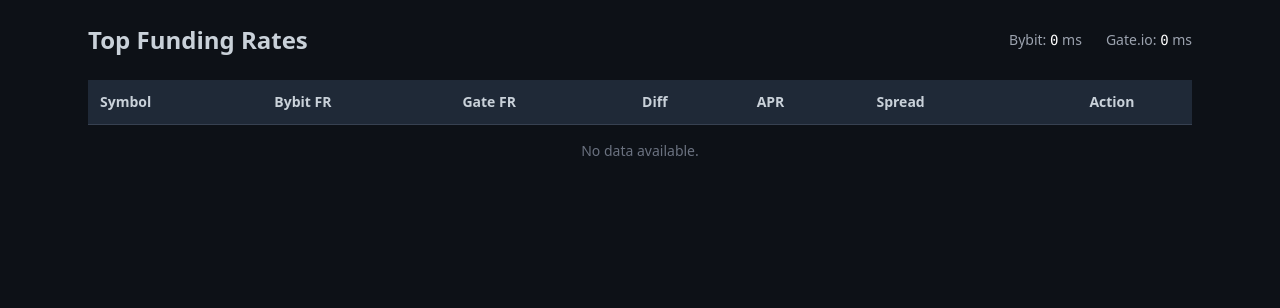
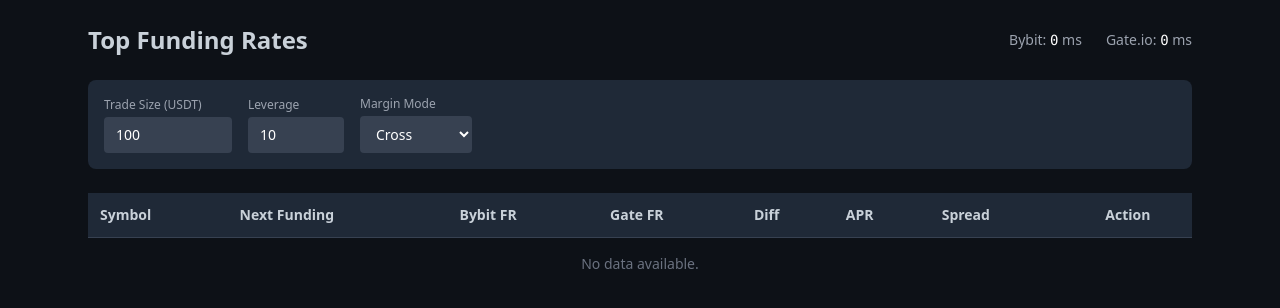
Before and after one commit to aziz09iz/FRapp, a FastAPI app: page / in a window 1280 px wide. Shown: the part 61-369 px from the top of the page. Run offline with FastAPI, Linux system fonts and the light colour scheme; data that the repository does not hold is empty; some libraries are stand-ins or nearby versions.

Commit message:
feat: implement funding rate dashboard, exchange manager, and simultaneous arbitrage execution logic

```diff
--- a/api/routes.py
+++ b/api/routes.py
@@ -17,6 +17,7 @@ async def get_dashboard():
         pg = exchange_manager.get_price('gateio', symbol) or 0
         fb = exchange_manager.get_funding_rate('bybit', symbol) or 0
         fg = exchange_manager.get_funding_rate('gateio', symbol) or 0
+        nxt = exchange_manager.next_funding_times.get('bybit', {}).get(symbol, 0)
 
         # Only consider symbols where we actually extracted funding rate realistically
         # E.g. avoid clutter if both are exactly 0 in info
@@ -32,6 +33,7 @@ async def get_dashboard():
             "bybit_fr": fb,
             "gate_fr": fg,
             "interval": 8,
+            "next_funding_time": nxt,
             "apr": apr,
             "bybit_price": pb,
             "gate_price": pg,
@@ -77,3 +79,27 @@ async def api_post_settings(data: SettingsUpdate):
     update_env(data.model_dump())
     await exchange_manager.reinit()
     return {"status": "ok", "message": "Settings saved to .env"}
+
+class TradeRequest(BaseModel):
+    symbol: str
+    size_usdt: float
+    leverage: int
+    margin_mode: str
+    long_exchange: str
+    short_exchange: str
+
+@router.post("/execute")
+async def execute_trade(data: TradeRequest):
+    from core.trading import process_instant_entry
+    import asyncio
+    asyncio.create_task(
+        process_instant_entry(
+            data.symbol,
+            data.long_exchange,
+            data.short_exchange,
+            data.size_usdt,
+            data.leverage,
+            data.margin_mode
+        )
+    )
+    return {"status": "ok", "message": f"Execution triggered for {data.symbol}"}
--- a/core/exchanges.py
+++ b/core/exchanges.py
@@ -21,6 +21,7 @@ class ExchangeManager:
 
         self.last_prices = {'bybit': {}, 'gateio': {}}
         self.last_funding_rates = {'bybit': {}, 'gateio': {}}
+        self.next_funding_times = {'bybit': {}, 'gateio': {}}
         self.latency = {'bybit': 0, 'gateio': 0}
 
     def _init_private(self):
@@ -56,14 +57,19 @@ class ExchangeManager:
 
                     # Extract funding rate from info object avoiding extra api limits
                     fr = 0.0
+                    nxt_funding = 0
                     if 'info' in v:
                         if name == 'bybit':
                             fr_raw = v['info'].get('fundingRate')
                             fr = float(fr_raw) if fr_raw else 0.0
+                            nxt_raw = v['info'].get('nextFundingTime')
+                            nxt_funding = int(nxt_raw) if nxt_raw else 0
                         elif name == 'gateio':
                             fr_raw = v['info'].get('funding_rate')
                             fr = float(fr_raw) if fr_raw else 0.0
                     self.last_funding_rates[name][sym] = fr
+                    if nxt_funding > 0:
+                        self.next_funding_times[name][sym] = nxt_funding
             except Exception as e:
                 logger.error(f"{name} fetch_tickers error: {e}")
             finally:
--- a/core/trading.py
+++ b/core/trading.py
@@ -6,15 +6,19 @@ from db.models import PendingOrder, ActivePosition
 
 logger = logging.getLogger(__name__)
 
-async def execute_order(exchange_name, symbol, side, type="market", amount=1):
-    logger.info(f"Submitting {side} {type} order for {amount} {symbol} on {exchange_name}")
+async def execute_order(exchange_name, symbol, side, type="market", amount=1, params=None):
+    if params is None:
+        params = {}
+    logger.info(f"Submitting {side} {type} order for {amount} {symbol} on {exchange_name} with {params}")
     start = asyncio.get_event_loop().time()
     try:
         if exchange_name == "bybit":
-            # order = await exchange_manager.bybit_private.create_order(symbol, type, side, amount)
+            # Set leverage/margin mode (mockup for now, ccxt supports it via param/specific methods)
+            # await exchange_manager.bybit_private.set_leverage(leverage, symbol)
+            # order = await exchange_manager.bybit_private.create_order(symbol, type, side, amount, params=params)
             pass
         elif exchange_name == "gateio":
-            # order = await exchange_manager.gateio_private.create_order(symbol, type, side, amount)
+            # order = await exchange_manager.gateio_private.create_order(symbol, type, side, amount, params=params)
             pass
         await asyncio.sleep(0.1) # Simulate network time for mockup
     except Exception as e:
@@ -30,11 +34,19 @@ async def check_pending_orders():
         # Normally: orders = await session.execute(select(PendingOrder).where(PendingOrder.active == True))
         pass
 
-async def process_instant_entry(symbol, long_exchange, short_exchange):
+async def process_instant_entry(symbol, long_exchange, short_exchange, size_usdt: float = 100.0, leverage: int = 10, margin_mode: str = "cross"):
+    # Mockup of fetching price to convert USDT size to Asset Size
+    # bybit_price = exchange_manager.get_price('bybit', symbol) or 1
+    # amount = size_usdt / bybit_price
+    amount = 0.01 # Mocked
+
     # Execute simultaneously
+    # Pass leverage and margin mode into params
+    params = {"leverage": leverage, "marginMode": margin_mode}
+
     await asyncio.gather(
-        execute_order(long_exchange, symbol, "buy"),
-        execute_order(short_exchange, symbol, "sell")
+        execute_order(long_exchange, symbol, "buy", amount=amount, params=params),
+        execute_order(short_exchange, symbol, "sell", amount=amount, params=params)
     )
     # Save to ActivePositions
     async with AsyncSessionLocal() as session:
@@ -42,7 +54,7 @@ async def process_instant_entry(symbol, long_exchange, short_exchange):
             symbol=symbol,
             long_exchange=long_exchange,
             short_exchange=short_exchange,
-            qty=1.0
+            qty=amount
         )
         session.add(pos)
         await session.commit()
--- a/templates/dashboard.html
+++ b/templates/dashboard.html
@@ -9,11 +9,30 @@
     </div>
 </div>
 
+<div class="mb-6 p-4 bg-gray-800 rounded-lg flex flex-wrap gap-4 items-end">
+    <div>
+        <label class="block text-xs text-gray-400 mb-1">Trade Size (USDT)</label>
+        <input type="number" id="trade-size" value="100" class="w-32 bg-gray-700 text-white px-3 py-2 rounded text-sm focus:outline-none focus:ring-1 focus:ring-blue-500">
+    </div>
+    <div>
+        <label class="block text-xs text-gray-400 mb-1">Leverage</label>
+        <input type="number" id="trade-leverage" value="10" class="w-24 bg-gray-700 text-white px-3 py-2 rounded text-sm focus:outline-none focus:ring-1 focus:ring-blue-500">
+    </div>
+    <div>
+        <label class="block text-xs text-gray-400 mb-1">Margin Mode</label>
+        <select id="trade-margin" class="w-28 bg-gray-700 text-white px-3 py-2 rounded text-sm focus:outline-none focus:ring-1 focus:ring-blue-500">
+            <option value="cross">Cross</option>
+            <option value="isolated">Isolated</option>
+        </select>
+    </div>
+</div>
+
 <div class="overflow-x-auto">
     <table class="w-full text-left border-collapse">
         <thead class="bg-gray-800 text-sm">
             <tr>
                 <th class="p-3 border-b border-gray-700">Symbol</th>
+                <th class="p-3 border-b border-gray-700">Next Funding</th>
                 <th class="p-3 border-b border-gray-700">Bybit FR</th>
                 <th class="p-3 border-b border-gray-700">Gate FR</th>
                 <th class="p-3 border-b border-gray-700">Diff</th>
@@ -23,12 +42,41 @@
             </tr>
         </thead>
         <tbody id="table-body" class="text-sm">
-            <tr><td colspan="7" class="p-4 text-center text-gray-500">Loading data...</td></tr>
+            <tr><td colspan="8" class="p-4 text-center text-gray-500">Loading data...</td></tr>
         </tbody>
     </table>
 </div>
 
 <script>
+    let fundingTimes = {};
+
+    function updateCountdowns() {
+        const now = new Date().getTime();
+        for (const [symbol, targetMs] of Object.entries(fundingTimes)) {
+            const el = document.getElementById(`countdown-${symbol}`);
+            if (!el) continue;
+
+            let diff = targetMs - now;
+            if (targetMs <= 0 || diff <= 0) {
+                const d = new Date();
+                const h = d.getUTCHours();
+                const nextH = (Math.floor(h / 8) + 1) * 8;
+                const nextDate = new Date(Date.UTC(d.getUTCFullYear(), d.getUTCMonth(), d.getUTCDate(), nextH, 0, 0));
+                diff = nextDate.getTime() - d.getTime();
+            }
+
+            if (diff > 0) {
+                const h = Math.floor(diff / (1000 * 60 * 60)).toString().padStart(2, '0');
+                const m = Math.floor((diff % (1000 * 60 * 60)) / (1000 * 60)).toString().padStart(2, '0');
+                const s = Math.floor((diff % (1000 * 60)) / 1000).toString().padStart(2, '0');
+                el.innerText = `${h}:${m}:${s}`;
+            } else {
+                el.innerText = "00:00:00";
+            }
+        }
+    }
+    setInterval(updateCountdowns, 1000);
+
     async function fetchData() {
         try {
             const res = await fetch("/api/dashboard");
@@ -41,10 +89,12 @@
             tbody.innerHTML = "";
 
             if (json.data.length === 0) {
-                tbody.innerHTML = `<tr><td colspan="7" class="p-4 text-center text-gray-500">No data available.</td></tr>`;
+                tbody.innerHTML = `<tr><td colspan="8" class="p-4 text-center text-gray-500">No data available.</td></tr>`;
             }
 
             json.data.forEach(item => {
+                fundingTimes[item.symbol] = item.next_funding_time || 0;
+
                 const bFR = (item.bybit_fr * 100).toFixed(4) + '%';
                 const gFR = (item.gate_fr * 100).toFixed(4) + '%';
                 const diffPerc = (Math.abs(item.bybit_fr - item.gate_fr) * 100).toFixed(4) + '%';
@@ -59,25 +109,59 @@
                 tr.className = "border-b border-gray-800 hover:bg-gray-800 transition-colors";
                 tr.innerHTML = `
                     <td class="p-3 font-bold">${item.symbol}</td>
+                    <td class="p-3 text-gray-400 font-mono" id="countdown-${item.symbol}">--:--:--</td>
                     <td class="p-3 ${bColor}">${bFR}</td>
                     <td class="p-3 ${gColor}">${gFR}</td>
                     <td class="p-3 text-blue-300">${diffPerc}</td>
                     <td class="p-3 text-purple-300">${item.apr.toFixed(2)}%</td>
                     <td class="p-3 font-mono ${item.spread > 0 ? 'text-green-300' : (item.spread < 0 ? 'text-red-300' : 'text-gray-300')}">${spreadText}</td>
                     <td class="p-3 text-center space-x-2">
-                        <button class="bg-blue-600 hover:bg-blue-500 text-white px-3 py-1 rounded text-xs transition" onclick="enterPosition('${item.symbol}')">Enter</button>
-                        <button class="bg-yellow-600 hover:bg-yellow-500 text-white px-3 py-1 rounded text-xs transition" onclick="delayPosition('${item.symbol}')">Delay</button>
+                        <button class="bg-blue-600 hover:bg-blue-500 text-white px-3 py-1 rounded text-xs transition" onclick="enterPosition('${item.symbol}', ${item.bybit_fr}, ${item.gate_fr})">Enter</button>
                     </td>
                 `;
                 tbody.appendChild(tr);
             });
+            updateCountdowns(); // Call immediately
         } catch (e) {
             console.error("Dashboard fetch error", e);
         }
     }
 
-    function enterPosition(symbol) { alert("Triggering instant entry for " + symbol); }
-    function delayPosition(symbol) { alert("Triggering delayed entry for " + symbol); }
+    async function enterPosition(symbol, bybitFr, gateFr) {
+        const size = parseFloat(document.getElementById('trade-size').value) || 100;
+        const lev = parseInt(document.getElementById('trade-leverage').value) || 10;
+        const margin = document.getElementById('trade-margin').value;
+
+        // Logically short the exchange with higher FR paying out, wait...
+        // If FR > 0, long pays short.
+        // Highest FR = best to short (receive most). Lowest FR = best to long (pay least).
+        let longEx = "bybit";
+        let shortEx = "gateio";
+        if (bybitFr > gateFr) {
+            longEx = "gateio";
+            shortEx = "bybit";
+        }
+
+        try {
+            const res = await fetch("/api/execute", {
+                method: "POST",
+                headers: {"Content-Type": "application/json"},
+                body: JSON.stringify({
+                    symbol: symbol,
+                    size_usdt: size,
+                    leverage: lev,
+                    margin_mode: margin,
+                    long_exchange: longEx,
+                    short_exchange: shortEx
+                })
+            });
+            const ans = await res.json();
+            alert(ans.message);
+        } catch(e) {
+            alert("Failed to send order.");
+            console.error(e);
+        }
+    }
 
     fetchData();
     setInterval(fetchData, 5000);
```
Also changed, not shown: README.md.
